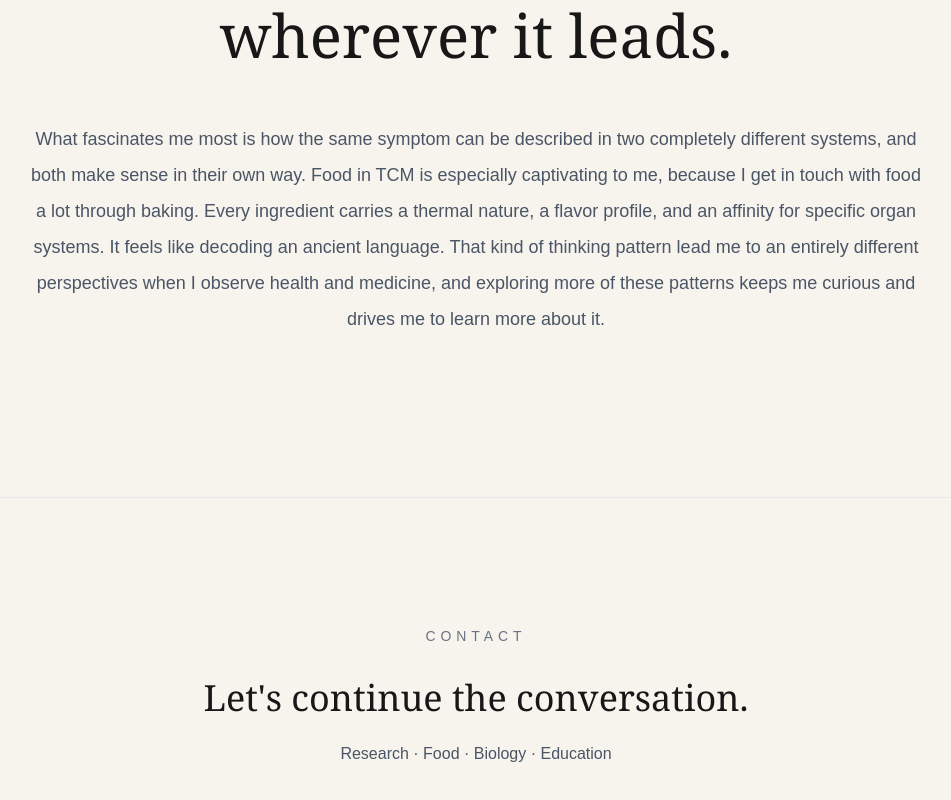
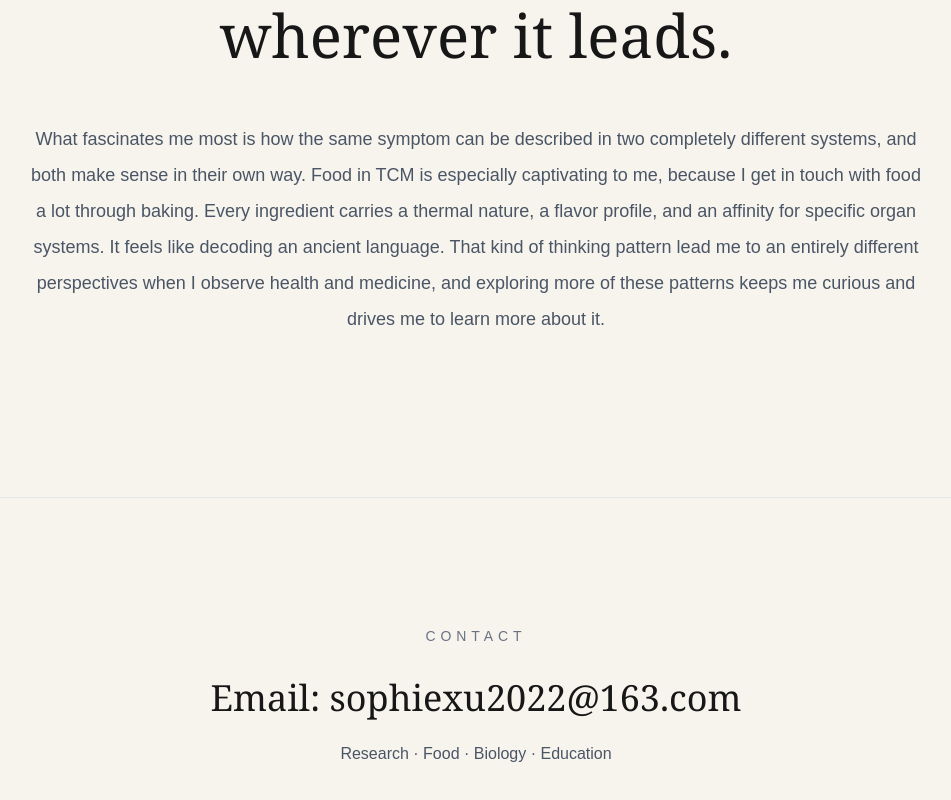
Before and after one commit to Sophie77227/Sophie-s-TCM-research-website, a Next.js app: page / in a window 1280 px wide. Shown: the part 6860-7660 px from the top of the page, without its empty margins (164-1115 px from the left). Built offline with nearby package versions, Linux system fonts and the light colour scheme.

Commit message:
edit contact

```diff
--- a/components/Contact.tsx
+++ b/components/Contact.tsx
@@ -13,7 +13,7 @@ export default function Contact() {
 
 
         <h2 className="font-serif text-4xl">
-          Let's continue the conversation.
+          Email: sophiexu2022@163.com
         </h2>
 
 
```
